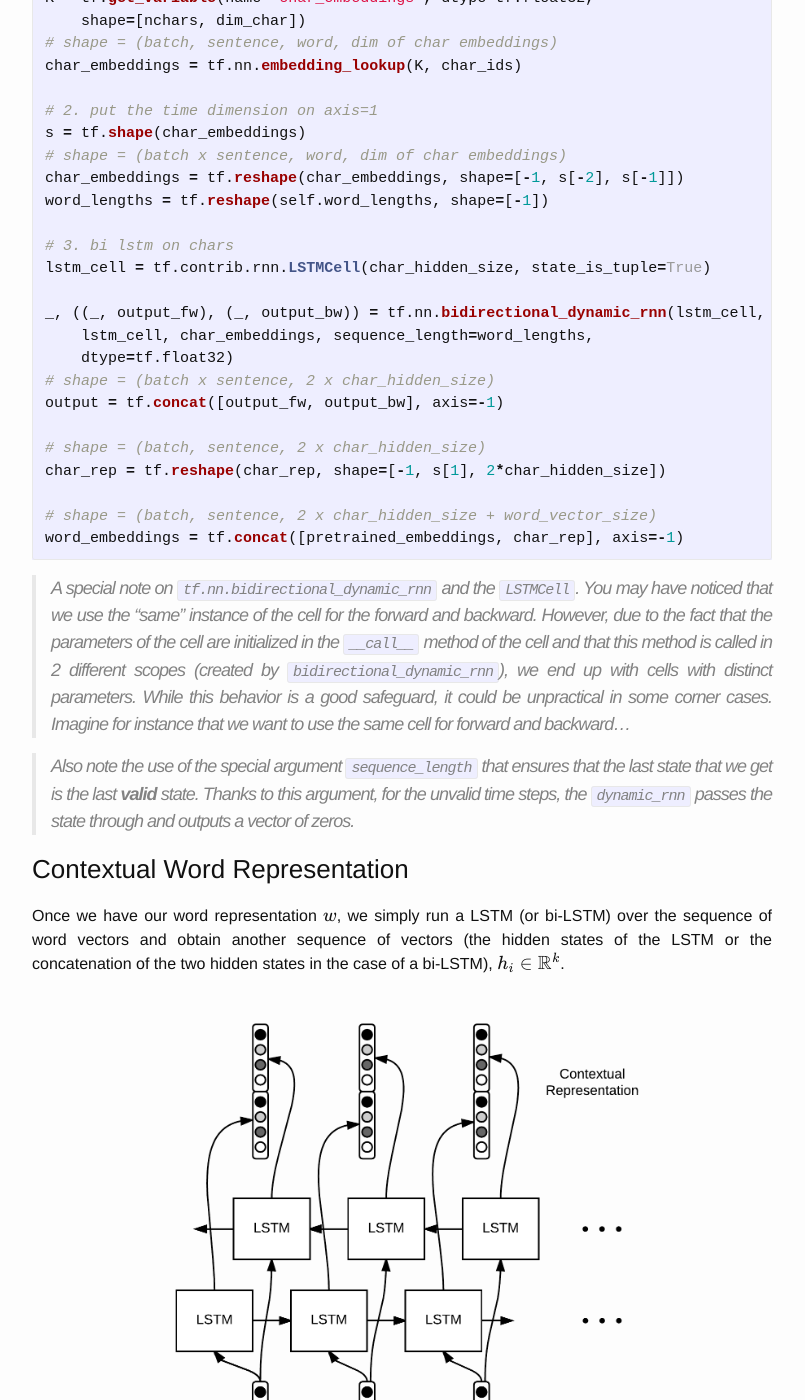
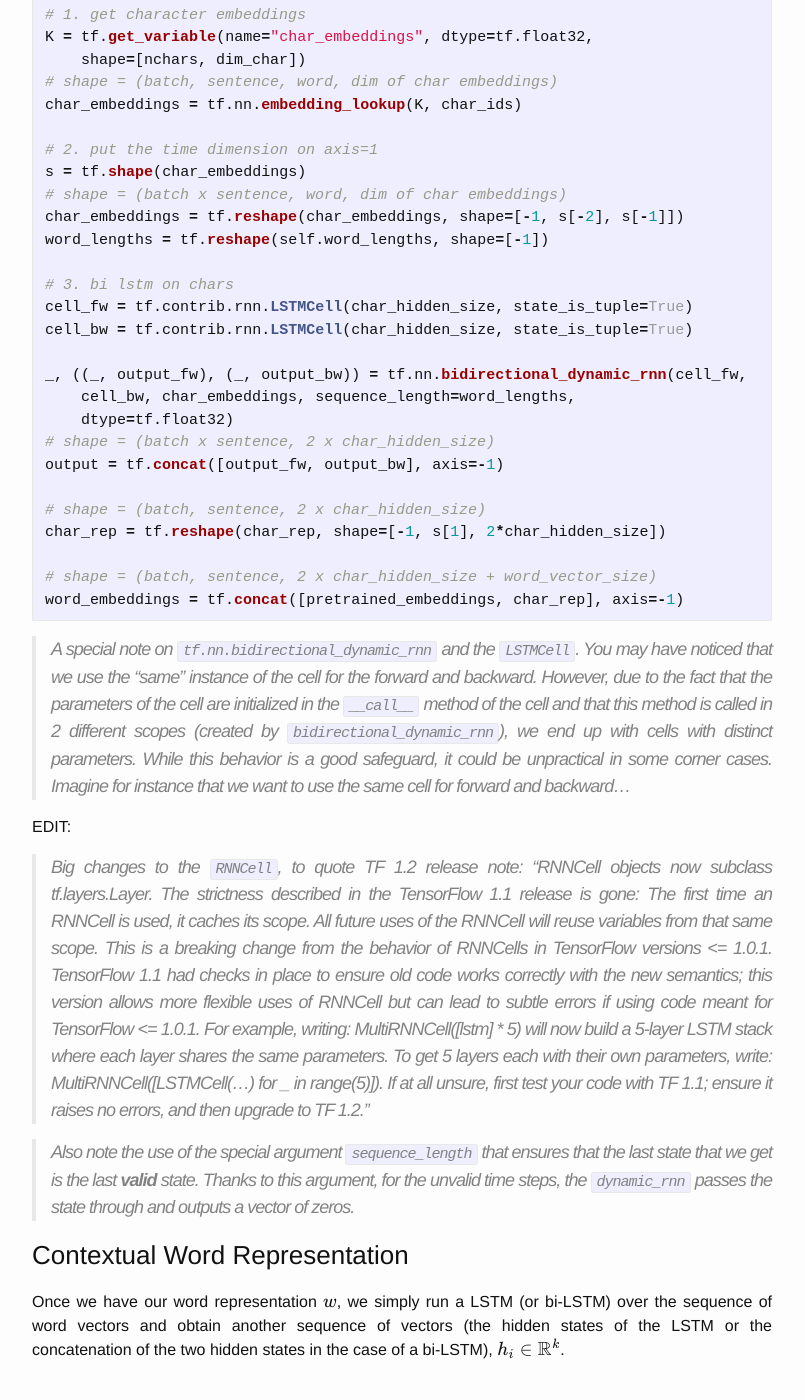
Before and after one commit to guillaumegenthial/guillaumegenthial.github.io, a Jekyll site: the page built from _posts/2017-03-24-sequence-tagging-with-tensorflow.markdown, in a window 1280 px wide and 1400 px high, scrolled down 4523 px. Shown: the whole window, without its empty margins (238-1043 px from the left). Built offline with Jekyll 4.4.1, drawn with Linux system fonts in a browser that asks for light colours; formulas are drawn with MathJax 3; comment, search, counter and statistics services are not loaded; some of the changed text lies outside the part shown.

Commit message:
small edits

````diff
--- a/_posts/2017-03-24-sequence-tagging-with-tensorflow.markdown
+++ b/_posts/2017-03-24-sequence-tagging-with-tensorflow.markdown
@@ -7,6 +7,8 @@ date:   2017-04-05
 mathjax: true
 comments: true
 ---
+Code is available on [github](https://github.com/guillaumegenthial/sequence_tagging).
+
 
 ## Introduction
 
@@ -128,10 +130,11 @@ char_embeddings = tf.reshape(char_embeddings, shape=[-1, s[-2], s[-1]])
 word_lengths = tf.reshape(self.word_lengths, shape=[-1])
 
 # 3. bi lstm on chars
-lstm_cell = tf.contrib.rnn.LSTMCell(char_hidden_size, state_is_tuple=True)
+cell_fw = tf.contrib.rnn.LSTMCell(char_hidden_size, state_is_tuple=True)
+cell_bw = tf.contrib.rnn.LSTMCell(char_hidden_size, state_is_tuple=True)
 
-_, ((_, output_fw), (_, output_bw)) = tf.nn.bidirectional_dynamic_rnn(lstm_cell,
-    lstm_cell, char_embeddings, sequence_length=word_lengths,
+_, ((_, output_fw), (_, output_bw)) = tf.nn.bidirectional_dynamic_rnn(cell_fw,
+    cell_bw, char_embeddings, sequence_length=word_lengths,
     dtype=tf.float32)
 # shape = (batch x sentence, 2 x char_hidden_size)
 output = tf.concat([output_fw, output_bw], axis=-1)
@@ -144,6 +147,10 @@ word_embeddings = tf.concat([pretrained_embeddings, char_rep], axis=-1)
 ```
 
 > A special note on `tf.nn.bidirectional_dynamic_rnn` and the `LSTMCell`. You may have noticed that we use the "same" instance of the cell for the forward and backward. However, due to the fact that the parameters of the cell are initialized in the `__call__` method of the cell and that this method is called in 2 different scopes (created by `bidirectional_dynamic_rnn`), we end up with cells with distinct parameters. While this behavior is a good safeguard, it could be unpractical in some corner cases. Imagine for instance that we want to use the same cell for forward and backward...
+
+EDIT:
+
+> Big changes to the `RNNCell`, to quote TF 1.2 release note: "RNNCell objects now subclass tf.layers.Layer. The strictness described in the TensorFlow 1.1 release is gone: The first time an RNNCell is used, it caches its scope. All future uses of the RNNCell will reuse variables from that same scope. This is a breaking change from the behavior of RNNCells in TensorFlow versions <= 1.0.1. TensorFlow 1.1 had checks in place to ensure old code works correctly with the new semantics; this version allows more flexible uses of RNNCell but can lead to subtle errors if using code meant for TensorFlow <= 1.0.1. For example, writing: MultiRNNCell([lstm] * 5) will now build a 5-layer LSTM stack where each layer shares the same parameters. To get 5 layers each with their own parameters, write: MultiRNNCell([LSTMCell(...) for _ in range(5)]). If at all unsure, first test your code with TF 1.1; ensure it raises no errors, and then upgrade to TF 1.2."
 
 > Also note the use of the special argument `sequence_length` that ensures that the last state that we get is the last **valid** state. Thanks to this argument, for the unvalid time steps, the `dynamic_rnn` passes the state through and outputs a vector of zeros.
 
@@ -160,10 +167,11 @@ The tensorflow code is straightfoward. This time we use the hidden states of eac
 
 
 ```python
-lstm_cell = tf.contrib.rnn.LSTMCell(hidden_size)
+cell_fw = tf.contrib.rnn.LSTMCell(hidden_size)
+cell_bw = tf.contrib.rnn.LSTMCell(hidden_size)
 
-(output_fw, output_bw), _ = tf.nn.bidirectional_dynamic_rnn(lstm_cell,
-    lstm_cell, word_embeddings, sequence_length=sequence_lengths,
+(output_fw, output_bw), _ = tf.nn.bidirectional_dynamic_rnn(cell_fw,
+    cell_bw, word_embeddings, sequence_length=sequence_lengths,
     dtype=tf.float32)
 
 context_rep = tf.concat([output_fw, output_bw], axis=-1)
````
